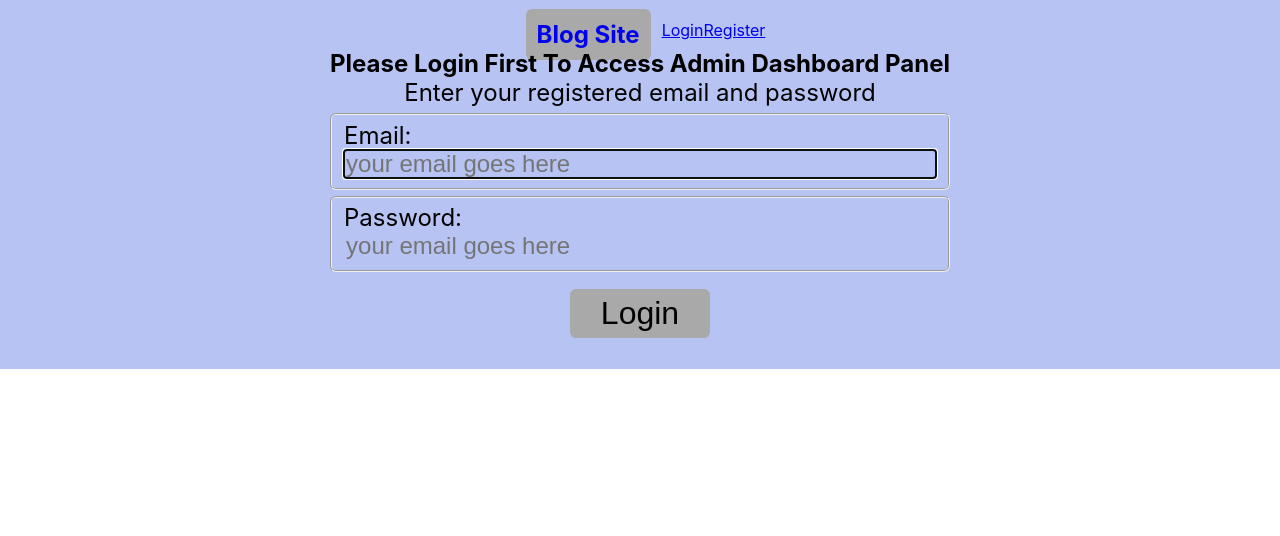
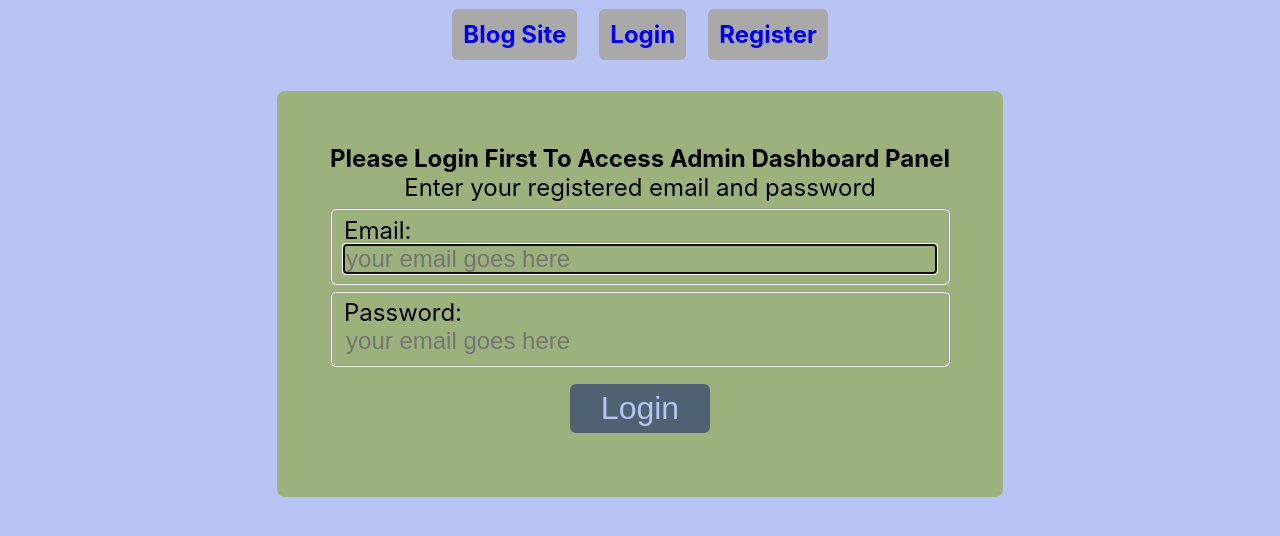
Before and after one commit to bappyasif/Intro-to-node-js, a React (Create React App) app in the folder client-sides/admin/: page /login in a window 1280 px wide. Shown: the top 536 px of the page. Built offline with nearby package versions, Linux system fonts and the light colour scheme.

Commit message:
adjusted markup and styling
* focusing on giving each elemnts same kind of asthetic on browser
* markups are adjusted for beter and uniform view
* structural reformations where necessary
* codes cleaned up a bit

```diff
--- a/client-sides/admin/src/App.css
+++ b/client-sides/admin/src/App.css
@@ -19,10 +19,17 @@ ul {
   --special-clr: #9DB17C;
 }
 
+body {
+  background-color: var(--bg-clr);
+}
+
 .App {
   text-align: center;
   padding: 20px 4px;
-  background-color: var(--bg-clr);
+}
+
+nav {
+  margin: 0 0 20px;
 }
 
 a.nav-item {
@@ -41,7 +48,9 @@ button[type="submit"] {
   font-size: xx-large;
   border-radius: 6px;
   margin: 11px 0;
-  background-color: darkgray;
+  background-color: var(--link-clr);
+  cursor: pointer;
+  color: var(--bg-clr);
 }
 
 .ul-container,
@@ -72,6 +81,8 @@ fieldset {
   margin: 6px 0;
   border-radius: 6px;
   text-align: justify;
+  display: flex;
+  flex-direction: column;
 }
 
 ul,
@@ -87,6 +98,7 @@ ul {
 .blog-post {
   text-align: justify;
   color: var(--text-clr);
+  background-color: var(--special-clr);
 }
 
 .blog-post .info-wrapper {
@@ -103,14 +115,29 @@ ul {
   padding: 2px 11px;
   font-size: larger;
   border: none;
-  background: var(--btn-clr);
+  background: var(--link-clr);
   border-radius: 6px;
+  color: var(--btn-clr);
+  font-weight: bold;
 }
 
 .bp-container,
 .form-wrapper,
-.abp-wrapper {
+.abp-wrapper,
+.ul-container,
+.regu-container {
   margin: 42px auto;
+}
+
+.bp-container,
+.bd-wrapper,
+.cu-wrapper,
+.form-wrapper,
+.ul-container,
+.regu-container {
+  background-color: var(--link-clr);
+  padding: 53px;
+  border-radius: 8px;
 }
 
 h2.post-title {
@@ -137,15 +164,83 @@ h2.post-title {
 }
 
 .abp-wrapper li.blog-post {
-  margin: 15px 0;
+  margin: 29px 0;
   outline: dotted .9px var(--special-clr);
-  padding: 0px 0px 0 4px;
+  padding: 0px 0px 11px 4px;
   border-radius: 6px;
 }
 
 .abp-wrapper li.blog-post p.post-body {
-  height: 40px;
+  line-height: 2em;
   overflow: hidden;
   text-overflow: ellipsis;
   white-space: nowrap;
+  font-size: x-large;
 }
+
+.cu-wrapper,
+.bd-wrapper {
+  width: 760px;
+  margin: auto;
+}
+
+a.nav-link {
+  padding: 4px 8px;
+  margin: 2px 11px;
+  background-color: var(--link-clr);
+  font-size: x-large;
+  text-decoration: none;
+  border-radius: 6px;
+  font-weight: bold;
+  color: var(--bg-clr);
+}
+
+.bd-wrapper,
+.cu-wrapper,
+.form-wrapper,
+.ul-container,
+.regu-container {
+  background-color: var(--special-clr);
+}
+
+.bd-wrapper .blog-post {
+  text-align: justify;
+    outline: dotted .4px var(--link-clr);
+    padding: 0px 13px 8px;
+    border-radius: 6px;
+    background-color: var(--bg-clr);
+}
+
+.comment-wrapper  {
+  text-align: justify;
+  padding: 11px;
+  border: dotted .8px var(--text-clr);
+  margin: 4px 8px 0 0;
+  border-radius: 8px;
+  width: 737px;
+}
+
+.comment-wrapper .item-div {
+  font-size: x-large;
+  line-height: 1.7em;
+}
+
+.comment-wrapper .btns {
+  margin: auto;
+}
+
+a.nav-link:first-child {
+  margin-left: 0;
+}
+
+.errors-list,
+.ul-container .error {
+  margin-bottom: 17px;
+}
+
+.errors-list::before,
+.ul-container .error {
+  content: "Errors List";
+  color: maroon;
+  font-size: x-large;
+}
--- a/client-sides/admin/src/App.js
+++ b/client-sides/admin/src/App.js
@@ -3,14 +3,14 @@ import BlogPosts from './components/routes/BlogPosts';
 import ShowNavs from './components/ShowNavs';
 import BlogDetails from "./components/routes/BlogDetails"
 import { BrowserRouter, Routes, Route, Navigate, useNavigate } from "react-router-dom"
-import ErrorPage from './components/ErrorPage';
+import ErrorPage from './components/routes/ErrorPage';
 import UserLogin from './components/routes/UserLogin';
 import RegisterUser from './components/routes/RegisterUser';
 import NewBlogPostForm from './components/routes/NewBlogPostForm';
 import { useEffect, useState } from 'react';
 import { getExpiration, isLoggedIn } from './components/utils';
-import CommentForm from './components/CommentForm';
-import CommentDelete from './components/CommentDelete';
+import CommentForm from './components/routes/CommentForm';
+import CommentDelete from './components/routes/CommentDelete';
 
 function App() {
   let [auth, setAuth] = useState(false);
--- a/client-sides/admin/src/components/RenderErrors.js
+++ b/client-sides/admin/src/components/RenderErrors.js
@@ -1,9 +1,9 @@
 export let RenderErrors = ({ errors }) => {
     let renderErrors = () => errors?.map((error, idx) => <RenderError key={idx} error={error} />)
     return (
-      <ul className='errors-list'>
+      <ol className='errors-list'>
         {renderErrors()}
-      </ul>
+      </ol>
     )
   }
 
--- a/client-sides/admin/src/components/ShowNavs.js
+++ b/client-sides/admin/src/components/ShowNavs.js
@@ -10,13 +10,13 @@ function ShowNavs({ auth, setAuth }) {
           <Link className='nav-item' to={"http://127.0.0.1:5500/client-sides/public/index.html"}>Blog Site</Link>
         </li>
         <li>
-          {auth ? null : <Link className='nav-link' to={"/login"}>Login</Link>}
+          {auth ? null : <Link className='nav-item' to={"/login"}>Login</Link>}
         </li>
         <li>
-          {auth ? null : <Link className='nav-link' to={"/register"}>Register</Link>}
+          {auth ? null : <Link className='nav-item' to={"/register"}>Register</Link>}
         </li>
         <li>
-          {auth ? <Link className='nav-link' to={"/create/blog"}>CreateNewBlog</Link> : null}
+          {auth ? <Link className='nav-item' to={"/create/blog"}>CreateNewBlog</Link> : null}
         </li>
         <li>
           {auth ? <LogoutButton setAuth={setAuth} /> : null}
@@ -33,7 +33,7 @@ let LogoutButton = ({ setAuth }) => {
   }
 
   return (
-    <Link className='nav-link' to={"/login"} onClick={handleClick}>Logout</Link>
+    <Link className='nav-item' to={"/login"} onClick={handleClick}>Logout</Link>
   )
 }
 
--- a/client-sides/admin/src/components/routes/BlogDetails.js
+++ b/client-sides/admin/src/components/routes/BlogDetails.js
@@ -24,8 +24,7 @@ function BlogDetails() {
   let renderComments = () => comments?.map(comment => <RenderComment key={comment._id} commentData={comment} />)
 
   return (
-    <div>
-      {comments?.length} BlogDetails {param.blogId}
+    <div className='bd-wrapper'>
       <div className='blog-post'>
         <h2 className='post-title'>{blogData.title}</h2>
         <p className='post-body'>{blogData.body}</p>
@@ -36,7 +35,9 @@ function BlogDetails() {
         </p>
       </div>
       <h1>All Comments</h1>
-      {comments.length ? renderComments() : null}
+      <ol>
+        {comments.length ? renderComments() : null}
+      </ol>
     </div>
   )
 }
@@ -45,13 +46,13 @@ let RenderComment = ({ commentData }) => {
 
   return (
     <li className="comment-wrapper">
-      <div>Email: {commentData.email}</div>
-      <div>Name: {commentData.name}</div>
-      <div>Body: {commentData.body}</div>
-      <div>Posted: {commentData.posted}</div>
+      <div className='item-div'><span>Email: </span> <span>{commentData.email}</span></div>
+      <div className='item-div'>Name: {commentData.name}</div>
+      <div className='item-div'>Body: {commentData.body}</div>
+      <div className='item-div'>Posted: {commentData.posted}</div>
       <div className='btns'>
-        <Link to={`/comments/${commentData._id}`}>Edit</Link>
-        <Link to={`/comments/${commentData._id}/delete`}>Delete</Link>
+        <Link className='nav-link' to={`/comments/${commentData._id}`}>Edit</Link>
+        <Link className='nav-link' to={`/comments/${commentData._id}/delete`}>Delete</Link>
       </div>
     </li>
   )
--- a/client-sides/admin/src/components/CommentDelete.js
+++ b/client-sides/admin/src/components/routes/CommentDelete.js
@@ -1,7 +1,7 @@
 import React, { useEffect, useState } from 'react'
 import { Navigate, useParams } from 'react-router'
 import { Link } from 'react-router-dom'
-import { deleteData, fetchData } from './utils';
+import { deleteData, fetchData } from '../utils';
 
 function CommentDelete() {
     let [commentData, setCommentData] = useState([]);
@@ -31,8 +31,8 @@ function CommentDelete() {
         <form method='post' action='' onSubmit={handleSubmit}>
             <input hidden name='commentId' />
             {/* <button><Link to={`/blogs/${commentData.blogPost}`}>Delete</Link></button> */}
-            <button>Delete</button>
-            <Link to={`/blogs/${commentData.blogPost}`}>Cancel</Link>
+            <button type='submit'>Delete</button>
+            <Link className='nav-link' to={`/blogs/${commentData.blogPost}`}>Cancel</Link>
         </form>
     </div>
   )
--- a/client-sides/admin/src/components/routes/NewBlogPostForm.js
+++ b/client-sides/admin/src/components/routes/NewBlogPostForm.js
@@ -24,6 +24,7 @@ function NewBlogPostForm({ }) {
     sendDataToServer(formData, handleErrorResponse);
   }
 
+  // form controls are using same change handler for avoiding almost duplication or repetitions
   let handleChange = (evt, element) => {
     if (element === "published") {
       setFormData(prev => ({ ...prev, [element]: !prev[element] }));
--- a/client-sides/admin/src/components/routes/UserLogin.js
+++ b/client-sides/admin/src/components/routes/UserLogin.js
@@ -36,18 +36,18 @@ function UserLogin({auth, setAuth}) {
     <div className='ul-container'>
         <h2>Please Login First To Access Admin Dashboard Panel</h2>
         {errors.errors?.length ? <RenderErrors errors={errors.errors} /> : null}
-        {errors?.success === false ? errors?.msg: null}
+        {errors?.success === false ? <div className='error'>{errors?.msg}</div>: null}
         {auth ? <Navigate to={"/blogs"} /> : null}
 
         <form method='post' action='' onSubmit={handleSubmit}>
             <legend>Enter your registered email and password</legend>
             <fieldset>
-                <label>Email: </label>
-                <input type={"email"} autoComplete="email" onChange={(event) => handleFormControlChange(event, "email")} placeholder="your email goes here" autoFocus required />
+                <label htmlFor='email'>Email: </label>
+                <input id='email' type={"email"} autoComplete="email" onChange={(event) => handleFormControlChange(event, "email")} placeholder="your email goes here" autoFocus required />
             </fieldset>
             <fieldset>
-                <label>Password: </label>
-                <input type={"password"} autoComplete={"password"} onChange={(event) => handleFormControlChange(event, "password")} placeholder="your email goes here" required />
+                <label htmlFor='password'>Password: </label>
+                <input id='password' type={"password"} autoComplete={"password"} onChange={(event) => handleFormControlChange(event, "password")} placeholder="your email goes here" required />
             </fieldset>
             <button type='submit'>Login</button>
         </form>
```
Also changed, not shown: client-sides/admin/src/components/routes/CommentForm.js (renamed from client-sides/admin/src/components/CommentForm.js, +13 -9 lines), client-sides/admin/src/components/routes/ErrorPage.js (renamed from client-sides/admin/src/components/ErrorPage.js).
